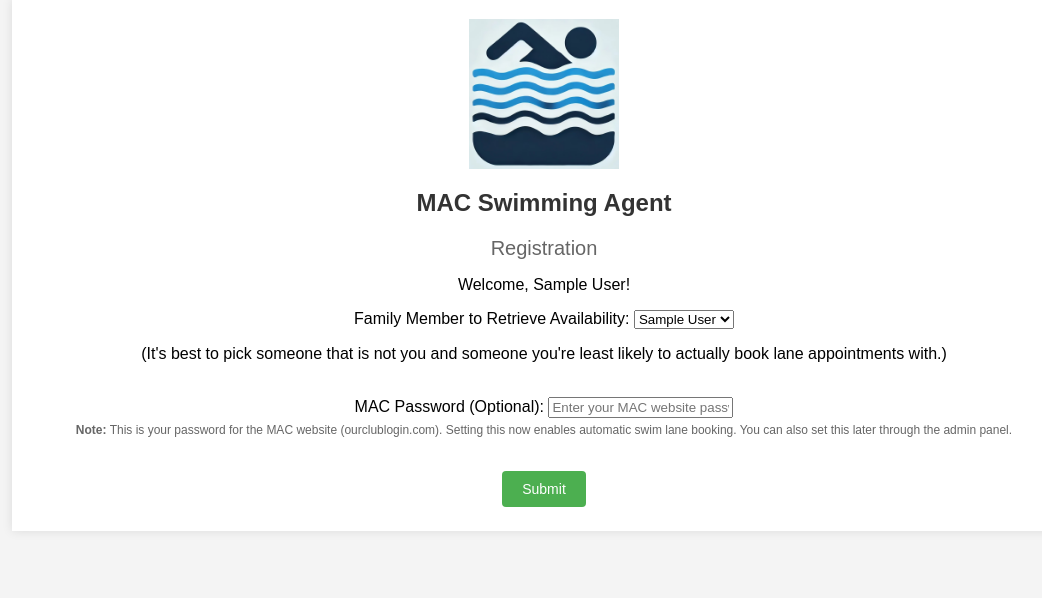
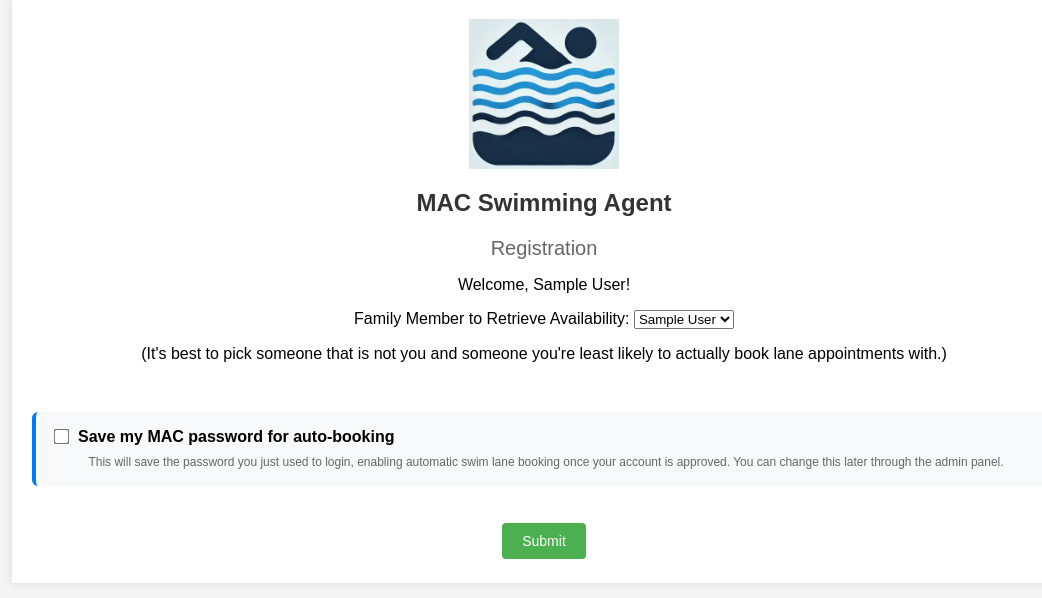
Before and after one commit to mattjpoland/swimming-agent, a Flask app: template src/web/templates/registration.html in a window 1280 px wide. Shown: the part 21-619 px from the top of the page, without its empty margins (96-1138 px from the left). Run offline with Flask 3, Linux system fonts and the light colour scheme; the template is opened without the code that fills it: most values are stand-ins (such as "Sample title", 1, 10 or a date in 2020).

Commit message:
Clean up flow for the password setting

```diff
--- a/src/web/templates/registration.html
+++ b/src/web/templates/registration.html
@@ -25,11 +25,15 @@
                 </select>
                 <p>(It's best to pick someone that is not you and someone you're least likely to actually book lane appointments with.)</p>
                 <br>
-                <label for="mac_password">MAC Password (Optional):</label>
-                <input type="password" id="mac_password" name="mac_password" placeholder="Enter your MAC website password for auto-booking">
-                <p style="font-size: 12px; color: #666; margin-top: 5px;">
-                    <strong>Note:</strong> This is your password for the MAC website (ourclublogin.com). Setting this now enables automatic swim lane booking. You can also set this later through the admin panel.
-                </p>
+                <div style="margin: 15px 0; padding: 15px; background-color: #f8f9fa; border-radius: 6px; border-left: 4px solid #007bff;">
+                    <label for="save_mac_password" style="display: flex; align-items: center; cursor: pointer; margin: 0;">
+                        <input type="checkbox" id="save_mac_password" name="save_mac_password" style="margin-right: 10px; transform: scale(1.2);">
+                        <span><strong>Save my MAC password for auto-booking</strong></span>
+                    </label>
+                    <p style="font-size: 12px; color: #666; margin: 8px 0 0 0; line-height: 1.4;">
+                        This will save the password you just used to login, enabling automatic swim lane booking once your account is approved. You can change this later through the admin panel.
+                    </p>
+                </div>
                 <br>
                 <button type="submit">Submit</button>
             </form>
```
Also changed, not shown: src/web/routes/web_routes.py (+19 -4 lines), src/web/templates/already_submitted.html (+7 -1 lines).
